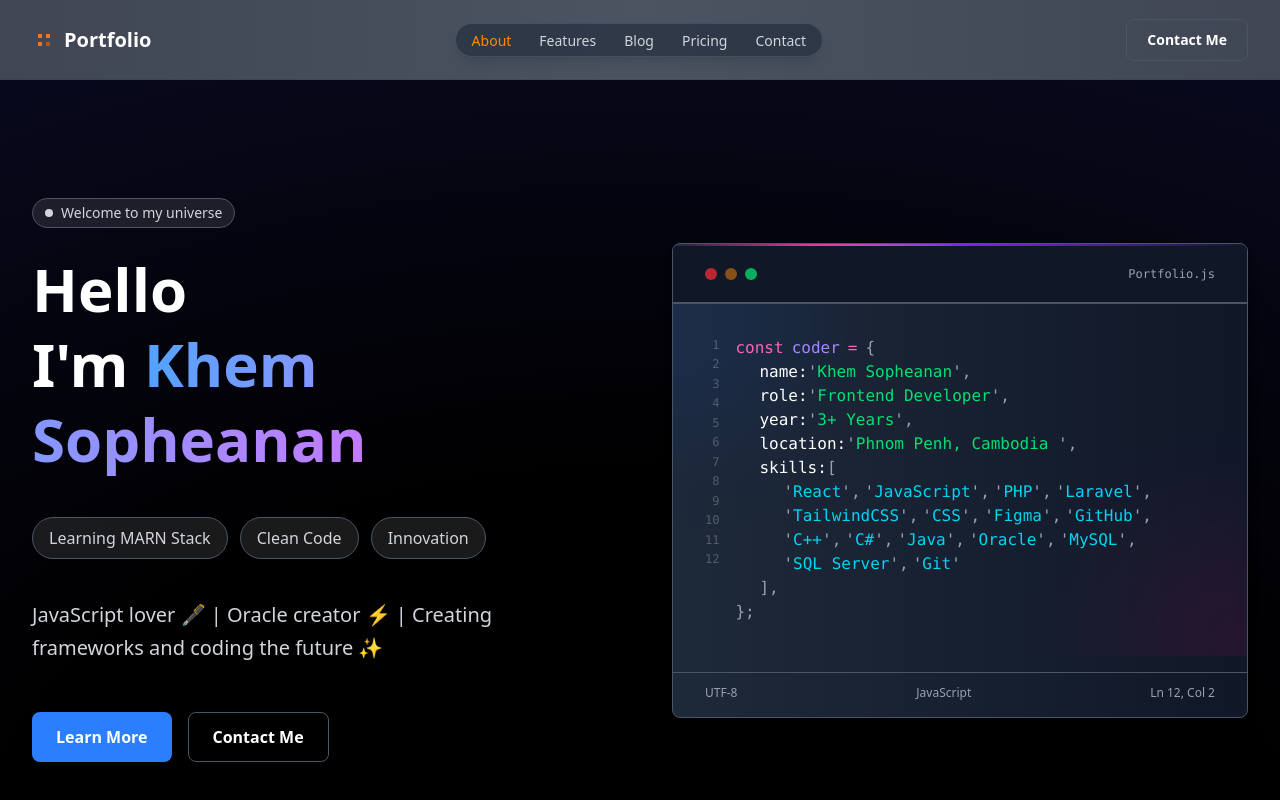
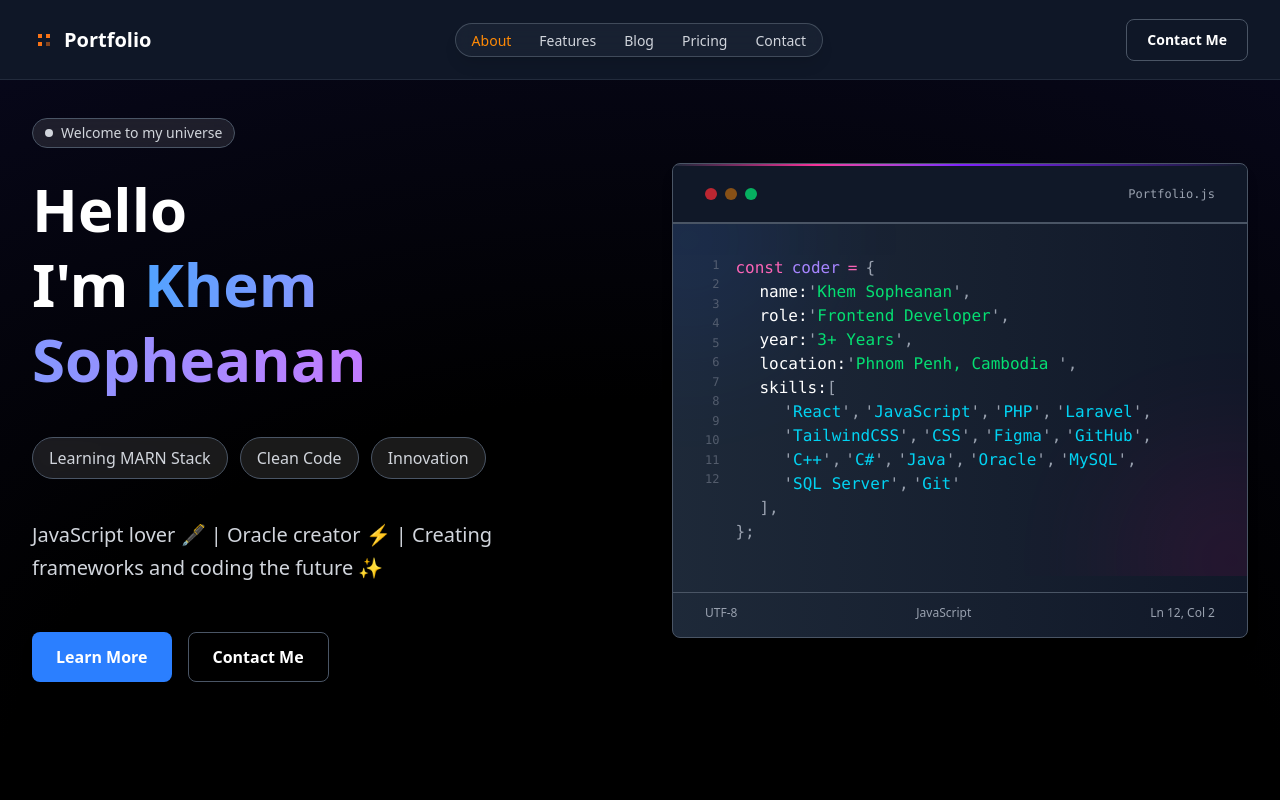
Before and after one commit to Nankiru/Portfolio, a React (Vite) app: page / in a window 1280 px wide. Shown: the top 800 px of the page. Built offline with nearby package versions, Linux system fonts and the light colour scheme.

Commit message:
Create new Portfolio again tt hx

```diff
--- a/src/App.jsx
+++ b/src/App.jsx
@@ -293,12 +293,13 @@ const HeaderSection = () => {
 
   return (
     <header
-      className={`relative z-20 w-full transform transition-all duration-1000 ease-out ${
+      className={`fixed top-0 left-0 right-0 z-50 w-full transform transition-all duration-1000 ease-out ${
         isLoaded ? "translate-y-0 opacity-100" : "-translate-y-10 opacity-0"
       }`}
+      style={{ backgroundColor: 'rgba(17, 24, 39, 0.95)' }}
     >
       {/* Header Background with dark gradient */}
-      <div className="absolute inset-0 bg-gradient-to-r from-gray-900/80 via-gray-800/80 to-gray-900/80 backdrop-blur-lg border-b border-gray-700/50"></div>
+      <div className="absolute inset-0 bg-gray-900/95 backdrop-blur-lg border-b border-gray-700/50"></div>
 
       <div className="relative w-full px-2 sm:px-4 md:px-6 lg:px-8">
         <div className="flex items-center justify-between h-16 sm:h-20">
@@ -310,7 +311,7 @@ const HeaderSection = () => {
             }`}
           >
             <LogoIcon />
-            <span className="text-xl font-bold text-white">
+            <span className="text-lg sm:text-xl font-bold text-white">
               Portfolio
             </span>
           </div>
@@ -377,7 +378,7 @@ const Portfolio = () => {
   }, []);
 
   return (
-    <div className="min-h-screen w-full relative flex items-center justify-center font-sans p-2 sm:p-4 md:p-6 lg:p-8">
+    <div className="min-h-screen w-full relative flex items-center justify-center font-sans p-2 sm:p-4 md:p-6 lg:p-8 bg-black pt-20">
       {/* Dark background for all modes */}
       <div
         className="absolute inset-0 z-0"
@@ -389,7 +390,7 @@ const Portfolio = () => {
 
       {/* Main Content Container */}
       <div className="container mx-auto max-w-7xl relative z-10 w-full">
-        <div className="grid grid-cols-1 lg:grid-cols-2 gap-4 sm:gap-8 md:gap-12 xl:gap-16 items-center min-h-[calc(100vh-5rem)]">
+        <div className="grid grid-cols-1 lg:grid-cols-2 gap-6 sm:gap-8 md:gap-12 xl:gap-16 items-center min-h-[calc(100vh-8rem)]">
           {/* Left Column: Text Content */}
           <div
             className={`flex flex-col gap-3 sm:gap-4 md:gap-6 items-start text-left order-2 lg:order-1 transform transition-all duration-1000 delay-800 ease-out ${
@@ -411,7 +412,7 @@ const Portfolio = () => {
 
             <div className="relative w-full">
               <h1
-                className={`text-2xl sm:text-3xl md:text-4xl lg:text-5xl xl:text-6xl font-bold leading-tight text-white transform transition-all duration-1000 delay-1000 ease-out ${
+                className={`text-3xl sm:text-4xl md:text-5xl lg:text-5xl xl:text-6xl font-bold leading-tight text-white transform transition-all duration-1000 delay-1000 ease-out ${
                   isLoaded
                     ? "translate-y-0 opacity-100"
                     : "translate-y-20 opacity-0"
@@ -503,11 +504,20 @@ export default function App() {
         viewportMeta.name = 'viewport';
         document.head.appendChild(viewportMeta);
       }
-      viewportMeta.content = 'width=device-width, initial-scale=1.0, maximum-scale=1.0, user-scalable=no';
+      viewportMeta.content = 'width=device-width, initial-scale=1.0, maximum-scale=1.0, user-scalable=no, viewport-fit=cover';
+
+      // Force dark background on body
+      document.body.style.backgroundColor = '#000000';
+      document.documentElement.style.backgroundColor = '#000000';
     }
 
     // Add custom CSS for animations and mobile fixes
     const styles = `
+      html, body {
+        background-color: #000000 !important;
+        color: white;
+      }
+
       @keyframes fade-in-up {
         from {
           opacity: 0;
@@ -532,10 +542,16 @@ export default function App() {
         html, body {
           overflow-x: hidden;
           -webkit-text-size-adjust: 100%;
+          background-color: #000000 !important;
         }
 
         * {
           -webkit-tap-highlight-color: transparent;
+        }
+
+        /* Force header to be dark on mobile */
+        header {
+          background-color: rgba(17, 24, 39, 0.95) !important;
         }
       }
 
@@ -543,6 +559,17 @@ export default function App() {
       @supports (-webkit-touch-callout: none) {
         .min-h-screen {
           min-height: -webkit-fill-available;
+        }
+
+        html, body {
+          background-color: #000000 !important;
+        }
+      }
+
+      /* Additional mobile Safari fixes */
+      @media screen and (max-device-width: 480px) {
+        html, body {
+          background-color: #000000 !important;
         }
       }
     `;
@@ -557,9 +584,10 @@ export default function App() {
 
   return (
     <div
-      className={`relative w-full min-h-screen overflow-hidden transform transition-all duration-1000 ease-out ${
+      className={`relative w-full min-h-screen overflow-hidden bg-black transform transition-all duration-1000 ease-out ${
         isPageLoaded ? "opacity-100" : "opacity-0"
       }`}
+      style={{ backgroundColor: '#000000' }}
     >
       {/* The Header and Hero components have their own z-index which places them above the gradients. */}
       <HeaderSection />
```
